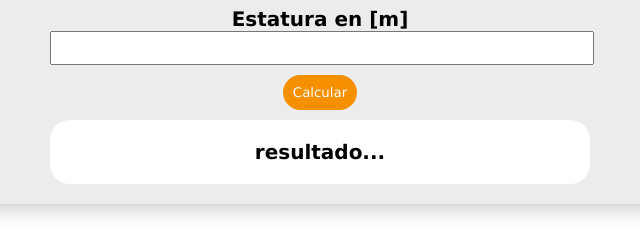
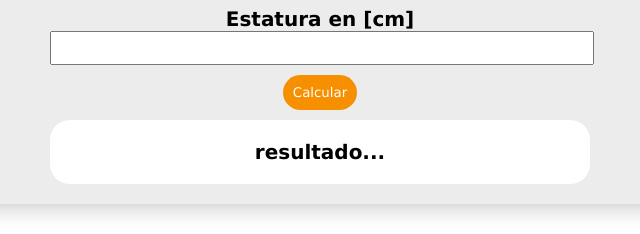
Before and after one commit to Repolloezzz/Peso, a plain HTML site: page index.html in a window 1280 px wide. Shown: the part 189-423 px from the top of the page, 320-960 px from the left. Drawn offline with Linux system fonts and the light colour scheme.

Commit message:
Update index.html

```diff
--- a/index.html
+++ b/index.html
@@ -16,7 +16,7 @@
             <div class="container">
                 <h3 for="">Peso en [Kg]</><br>
                 <input type="number" id="peso"><br>
-                <h3 for="">Estatura en [m]</><br>
+                <h3 for="">Estatura en [cm]</><br>
                 <input type="number" id="altura"><br>
                 <button id="cal">Calcular</button>
                 <div class="salida" id="salida">resultado...</div>
```
